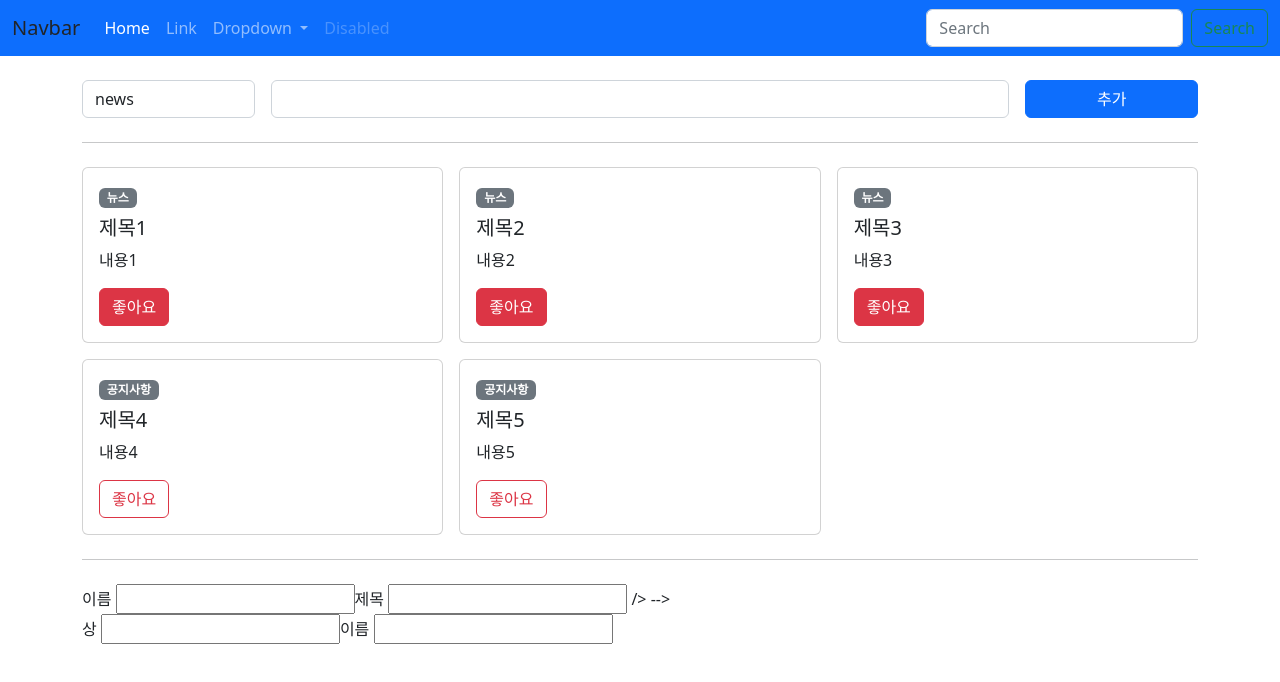
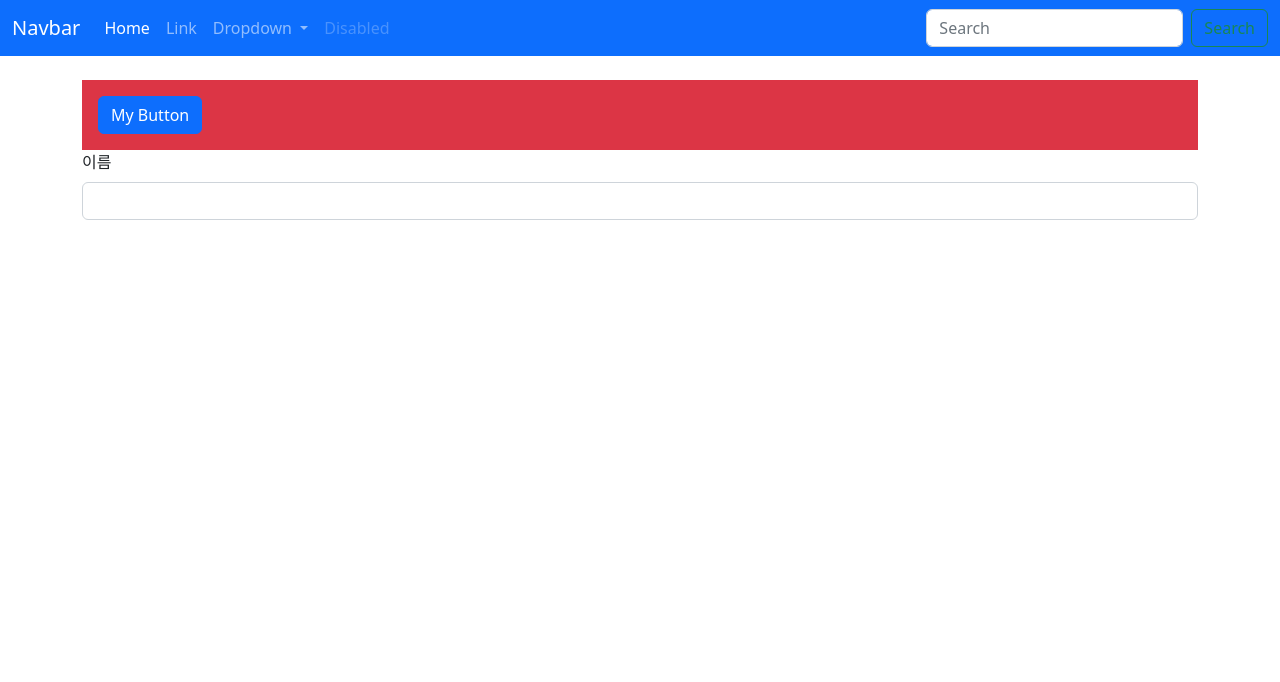
Before and after one commit to leegyuseung/learn-vue, a Vue app: page / in a window 1280 px wide. Shown: the top 682 px of the page. Built offline with nearby package versions, Linux system fonts and the light colour scheme.

Commit message:
Non-Prop 속성

```diff
--- a/src/components/LabelInput.vue
+++ b/src/components/LabelInput.vue
@@ -1,14 +1,15 @@
 <template>
-  <label>
+  <label class="form-label" id="child-id">
     {{ label }}
     <!-- v-model:'username' -->
-    <input type="text" v-model="value" />
     <!-- <input
       type="text"
       :value="modelValue"
       @input="(event) => $emit('update:modelValue', event.target.value)"
-    /> -->
+      /> -->
   </label>
+
+  <input type="text" v-bind="$attrs" v-model="value" class="form-control" />
 </template>
 
 <script>
--- /dev/null
+++ b/src/components/MyButton.vue
@@ -0,0 +1,30 @@
+<template>
+  <div class="p-3 bg-danger">
+    <!-- v-bind="$attrs" -->
+    <button class="btn btn-primary" type="button" @click="sayHello">
+      My Button
+    </button>
+    <!-- {{$attrs}} -->
+  </div>
+</template>
+
+<script>
+export default {
+  // 속성상속 못하게한다.
+  // inheritAttrs: false,
+  emits: ["click"],
+  setup(props, { emit }) {
+    // console.log("context.attrs", context.attrs);
+    // console.log("class", context.attrs.class);
+    // console.log("id", context.attrs.id);
+    // console.log("onClick", context.attrs.onClick);
+    // context.attrs.onClick()
+    const sayHello = () => {
+      emit("click");
+    };
+    return { sayHello };
+  },
+};
+</script>
+
+<style></style>
--- a/src/components/TheVue.vue
+++ b/src/components/TheVue.vue
@@ -1,88 +1,24 @@
 <template>
   <main>
     <div class="container py-4">
-      <post-create @create-post="createPost"></post-create>
-      <hr class="my-4" />
-      <div class="row g-3">
-        <div class="col col-4" v-for="post in posts" :key="post.id">
-          <AppCardVue
-            :title="post.title"
-            :contents="post.contents"
-            :type="post.type"
-            :is-like="post.isLike"
-            @toggle-like="post.isLike = !post.isLike"
-            :obj="obj"
-          />
-          <!-- <button @click="post.isLike = !post.isLike">toggle</button> -->
-        </div>
-      </div>
-      <hr class="my-4" />
-      <!-- modelValue
-      update:modelValue
-      -->
-      <!-- <LabelInput
-        :model-value="username"
-        @update:model-value="(value) => (username = value)"
-      /> -->
-      <LabelInput v-model="username" label="이름" />
-      <LabelTitle v-model:title="username" label="제목" />
-      <UserName
-        v-model:firstname="firstname"
-        v-model:lastname="lastname"
-      ></UserName>
+      <!-- @click="sayHello" -->
+      <MyButton class="my-button" id="my-button" @click="sayHello"></MyButton>
+      <LabelInput label="이름" data-id="id입니다." />
     </div>
   </main>
 </template>
 
 <script>
-import { reactive, ref } from "vue";
-import AppCardVue from "./AppCard.vue";
-import PostCreate from "./PostCreate.vue";
 import LabelInput from "./LabelInput.vue";
-import LabelTitle from "./LabelTitle.vue";
-import UserName from "./UserName.vue";
+import MyButton from "./MyButton.vue";
 
 export default {
-  components: {
-    AppCardVue,
-    PostCreate,
-    LabelInput,
-    LabelTitle,
-    UserName,
-  },
+  components: { MyButton, LabelInput },
   setup() {
-    const obj = reactive({
-      title: "제목2",
-      contents: "내용2",
-    });
-    const posts = reactive([
-      { id: 1, title: "제목1", contents: "내용1", isLike: true, type: "news" },
-      { id: 2, title: "제목2", contents: "내용2", isLike: true, type: "news" },
-      { id: 3, title: "제목3", contents: "내용3", isLike: true, type: "news" },
-      {
-        id: 4,
-        title: "제목4",
-        contents: "내용4",
-        isLike: false,
-        type: "notice",
-      },
-      {
-        id: 5,
-        title: "제목5",
-        contents: "내용5",
-        isLike: false,
-        type: "notice",
-      },
-    ]);
-    const createPost = (newPost) => {
-      console.log(newPost);
-      posts.push(newPost);
+    const sayHello = () => {
+      alert("안녕");
     };
-
-    const firstname = ref("");
-    const lastname = ref("");
-    const username = ref("");
-    return { obj, posts, createPost, username, firstname, lastname };
+    return { sayHello };
   },
 };
 </script>
```
Also changed, not shown: src/components/PostIndex.vue (added, +96 -0 lines).
